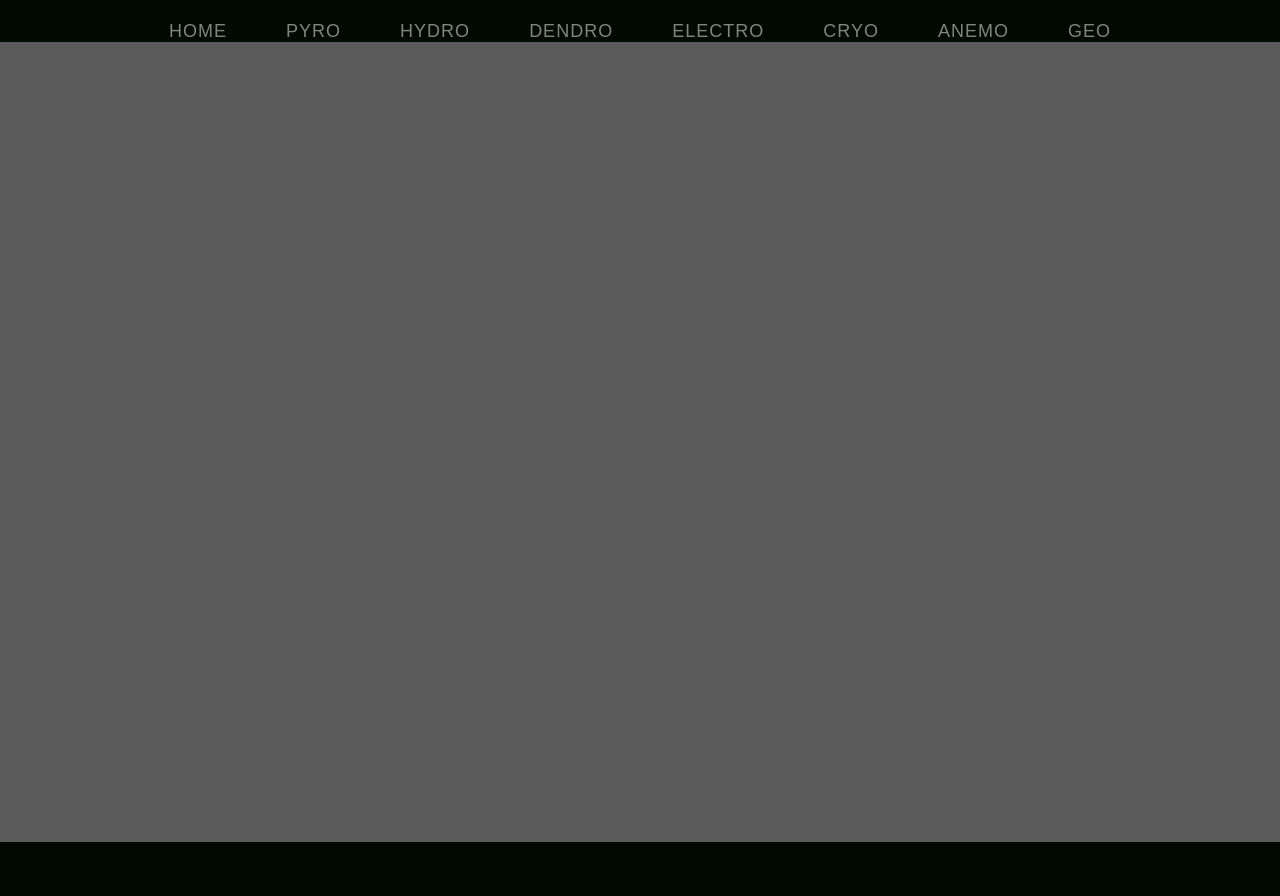
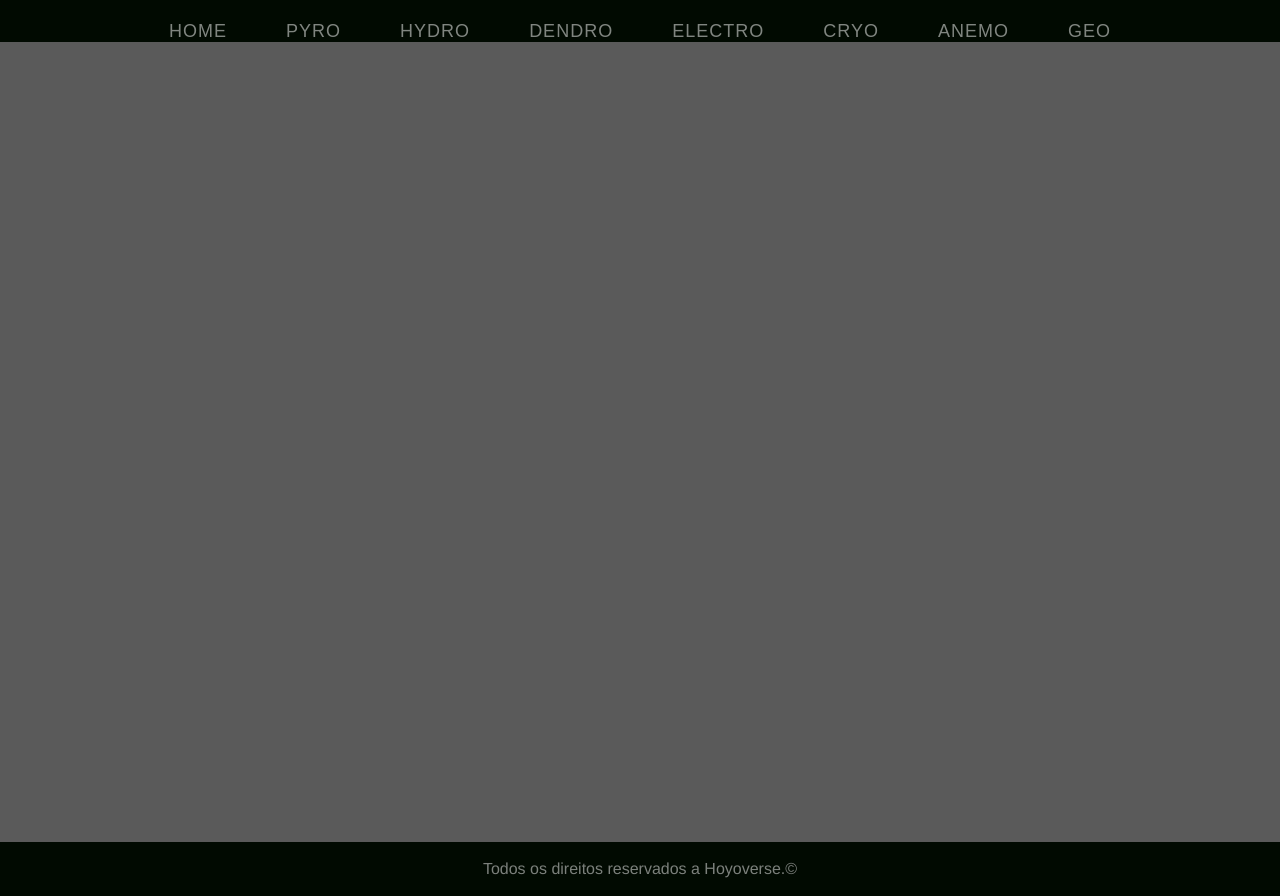
Before and after one commit to moapil/Site-Genshin, a plain HTML site: page pyro.html in a window 1280 px wide. Before the commit the page ends 842 px from the top, so only its background shows below. Drawn offline with Linux system fonts and the light colour scheme.

Commit message:
rodape com direitos reservados add

```diff
--- a/assets/css/anemo.css
+++ b/assets/css/anemo.css
@@ -168,3 +168,14 @@ main{
    flex-direction: row;
    justify-content: space-between;
 } */
+
+.footer{
+  background-color: #212121;
+
+}
+
+.rodape{
+  color: whitesmoke;
+  font-size: 1rem;
+  opacity: 0.5;
+}
--- a/assets/css/cryo.css
+++ b/assets/css/cryo.css
@@ -197,3 +197,14 @@ main{
    flex-direction: row;
    justify-content: space-between;
 } */
+
+.footer{
+  background-color: #212121;
+
+}
+
+.rodape{
+  color: whitesmoke;
+  font-size: 1rem;
+  opacity: 0.5;
+}
--- a/assets/css/dendro.css
+++ b/assets/css/dendro.css
@@ -197,3 +197,14 @@ main{
    flex-direction: row;
    justify-content: space-between;
 } */
+
+.footer{
+  background-color: #212121;
+
+}
+
+.rodape{
+  color: whitesmoke;
+  font-size: 1rem;
+  opacity: 0.5;
+}
--- a/assets/css/electro.css
+++ b/assets/css/electro.css
@@ -197,3 +197,14 @@ main{
    flex-direction: row;
    justify-content: space-between;
 } */
+
+.footer{
+  background-color: #212121;
+
+}
+
+.rodape{
+  color: whitesmoke;
+  font-size: 1rem;
+  opacity: 0.5;
+}
--- a/assets/css/geo.css
+++ b/assets/css/geo.css
@@ -197,3 +197,14 @@ main{
    flex-direction: row;
    justify-content: space-between;
 } */
+
+.footer{
+  background-color: #212121;
+
+}
+
+.rodape{
+  color: whitesmoke;
+  font-size: 1rem;
+  opacity: 0.5;
+}
--- a/assets/css/home.css
+++ b/assets/css/home.css
@@ -198,3 +198,14 @@ main{
     text-transform: uppercase;
     font-weight: 400;
   }
+
+.footer{
+  background-color: #212121;
+
+}
+
+.rodape{
+  color: whitesmoke;
+  font-size: 1rem;
+  opacity: 0.5;
+}
--- a/assets/css/hydro.css
+++ b/assets/css/hydro.css
@@ -197,3 +197,14 @@ main{
    flex-direction: row;
    justify-content: space-between;
 } */
+
+.footer{
+  background-color: #212121;
+
+}
+
+.rodape{
+  color: whitesmoke;
+  font-size: 1rem;
+  opacity: 0.5;
+}
--- a/assets/css/pyro.css
+++ b/assets/css/pyro.css
@@ -197,3 +197,14 @@ h1, h2 {
  flex-direction: row;
  justify-content: space-between;
 } */
+
+.footer{
+  background-color: #212121;
+
+}
+
+.rodape{
+  color: whitesmoke;
+  font-size: 1rem;
+  opacity: 0.5;
+}
--- a/pyro.html
+++ b/pyro.html
@@ -12,7 +12,7 @@
         <nav>
             <br>
             <ul class="menu1">
-                <li><a href="home.html" data-hover="home">Home</a></li>
+                <li><a href="index.html" data-hover="index">Home</a></li>
                 <li><a href="Pyro.html" data-hover="Pyro">Pyro</a></li>
                 <li><a href="Hydro.html" data-hover="Hydro">Hydro</a></li>
                 <li><a href="Dendro.html" data-hover="Dendro">Dendro</a></li>
@@ -34,9 +34,11 @@
         <br>
 
     </main>
-
-    <footer>
-
-    </footer>
+        <footer>
+            <div class="rodape">
+                <br>
+                <p>Todos os direitos reservados a Hoyoverse.©</p>
+                <br>
+        </footer>
 </body>
 </html>
```
Also changed, not shown: anemo.html (+6 -2 lines), cryo.html (+5 -2 lines), dendro.html (+5 -2 lines), electro.html (+5 -2 lines), geo.html (+5 -2 lines), hydro.html (+5 -2 lines), index.html (+5 -2 lines).
